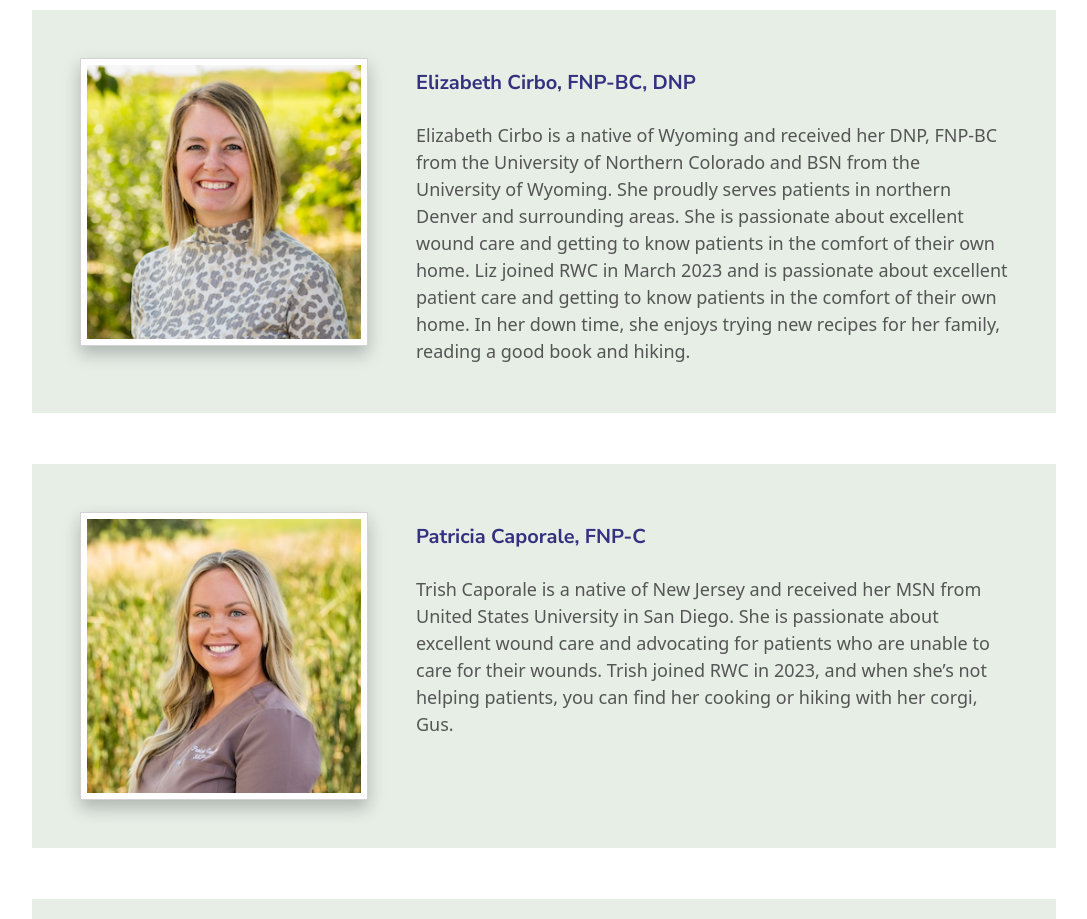
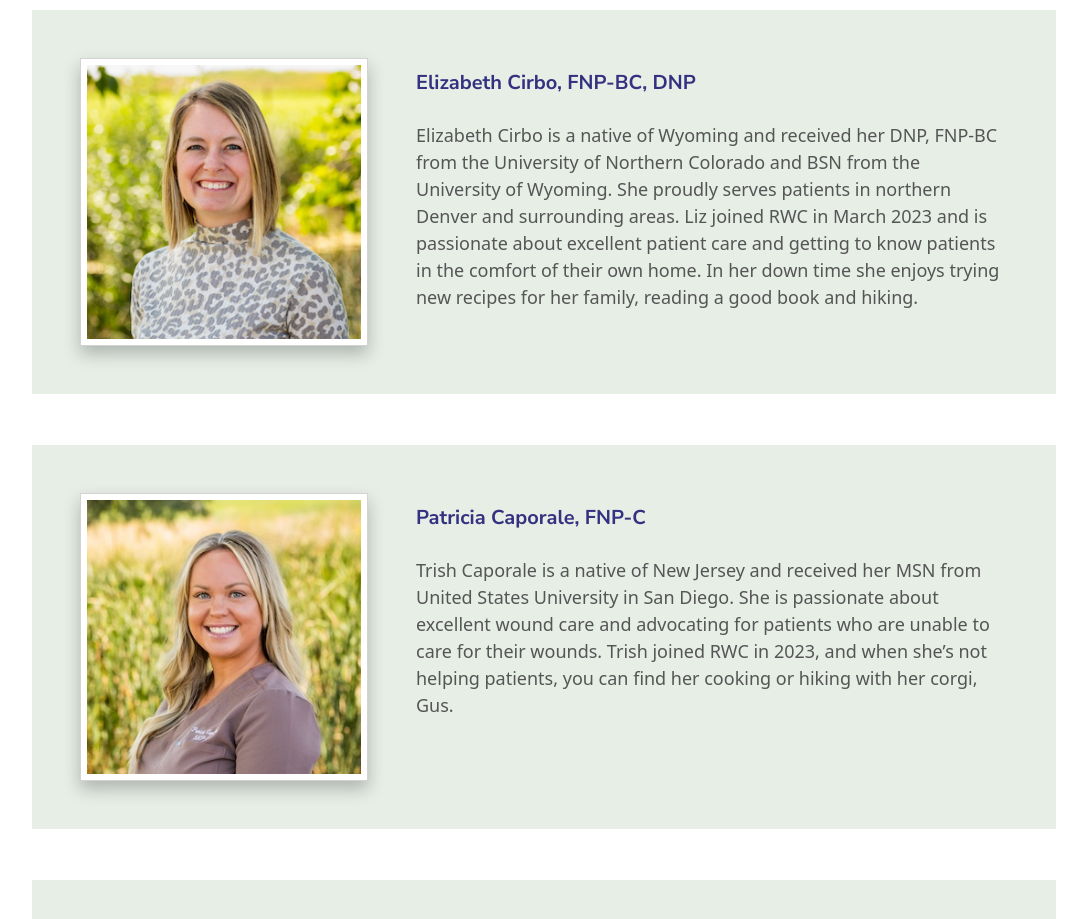
Before and after one commit to bmehder/restore-wound-care, a SvelteKit app: page /team in a window 1280 px wide. Shown: the part 1180-2099 px from the top of the page, without its empty margins (96-1183 px from the left). Built offline with nearby package versions, Linux system fonts and the light colour scheme.

Commit message:
E Cirbo bio update

```diff
--- a/src/routes/team/data.js
+++ b/src/routes/team/data.js
@@ -17,7 +17,7 @@ export default [
 	{
 		src: '/team/elizabeth-cirbo.jpg',
 		name: 'Elizabeth Cirbo, FNP-BC, DNP',
-		description: `Elizabeth Cirbo is a native of Wyoming and received her DNP, FNP-BC from the University of Northern Colorado and BSN from the University of Wyoming. She proudly serves patients in northern Denver and surrounding areas. She is passionate about excellent wound care and getting to know patients in the comfort of their own home. Liz joined RWC in March 2023 and is passionate about excellent patient care and getting to know patients in the comfort of their own home. In her down time, she enjoys trying new recipes for her family, reading a good book and hiking.`,
+		description: `Elizabeth Cirbo is a native of Wyoming and received her DNP, FNP-BC from the University of Northern Colorado and BSN from the University of Wyoming. She proudly serves patients in northern Denver and surrounding areas. Liz joined RWC in March 2023 and is passionate about excellent patient care and getting to know patients in the comfort of their own home. In her down time she enjoys trying new recipes for her family, reading a good book and hiking.`,
 	},
 	{
 		src: '/team/patricia-caporale.jpg',
```
